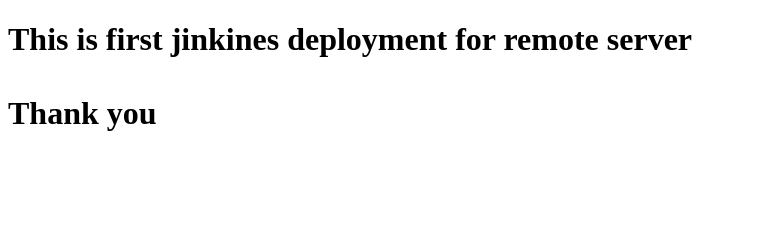
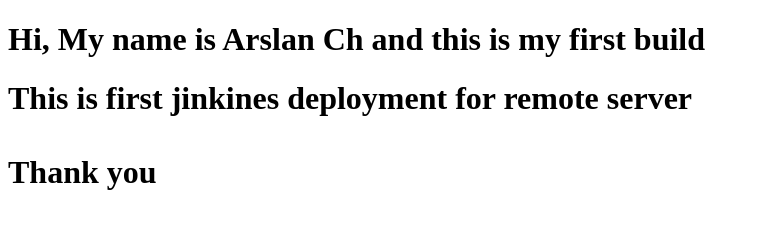
Before and after one commit to marslan-hub/jenkines-test, a plain HTML site: page index.html in a window 1280 px wide. Shown: the whole page, without its empty margins (0-760 px from the left). Drawn offline with Linux system fonts and the light colour scheme.

Commit message:
update index.html file

```diff
--- a/index.html
+++ b/index.html
@@ -4,6 +4,7 @@
     <title> Jenkines Deployment </title>
   </head>
   <body>
+    <h1> Hi, My name is Arslan Ch and this is my first build </h1>
     <h1>This is first jinkines deployment for remote server <br><br> Thank you<h1>
   </body>
 </html>
```
